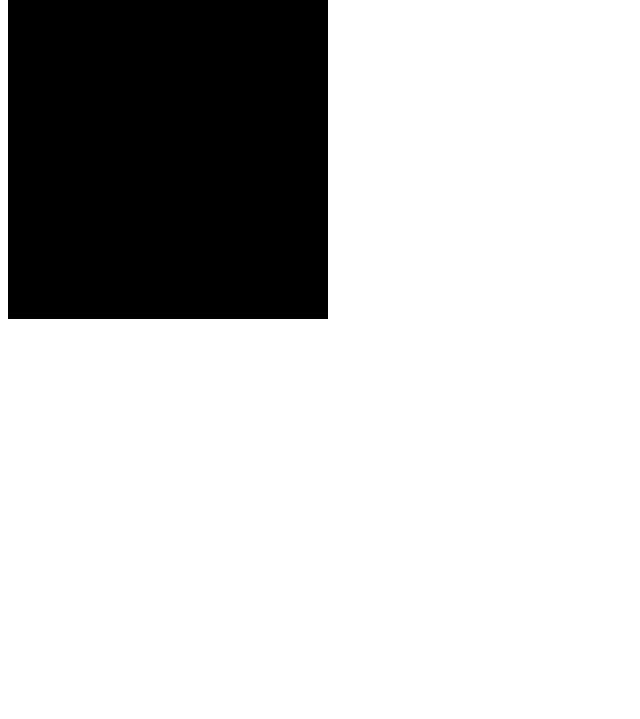
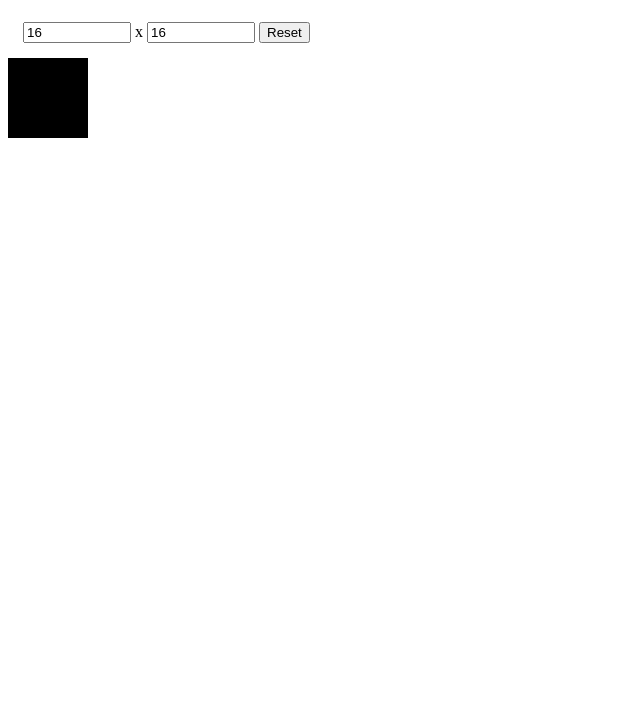
Before and after one commit to ericzundel/odin-etch-a-sketch, a plain HTML site: page index.html in a window 1280 px wide. Shown: the part 81-800 px from the top of the page, without its empty margins (0-640 px from the left). Drawn offline with Linux system fonts and the light colour scheme.

Commit message:
Added code to reize the grid
The grid can be resized.
I'm having Flex layout woes!
I am not able to get the pixels to be square
and keep the same amount of width as before
it starts.

```diff
--- a/etchasketch.js
+++ b/etchasketch.js
@@ -1,31 +1,57 @@
 console.log("Starting");
-containerElem = document.querySelector(".container");
-const NUM_ROWS = 16;
-const NUM_COLS = 16;
 
 let grid = [];
+let numRows = 16;
+let numCols = 16;
+const bodyElem = document.querySelector('body');
+const containerElem = document.querySelector('.container');
+const rowInputElem = document.querySelector('.rows');
+const columnInputElem = document.querySelector('.columns');
+const resetButtonElem = document.querySelector('.reset');
+
+rowInputElem.value = numRows;
+columnInputElem.value = numCols;
+
+resetButtonElem.addEventListener('click', (e) => {
+    numRows = Math.min(rowInputElem.value, 100);
+    numCols = Math.min(columnInputElem.value, 100);
+    buildGrid();
+    rowInputElem.value = numRows;
+    columnInputElem.value = numCols;
+});
+
+function buildGrid() {
+    // const width = window.innerWidth - bodyElem.style.paddingLeft - bodyElem.style.paddingRight;
+
+    while (containerElem.firstChild) {
+        containerElem.firstChild.remove()
+    }
 
     // build the grid of divs
-for (let row = 0; row < NUM_ROWS; row++) {
+    for (let row = 0; row < numRows; row++) {
         let rowElem = document.createElement("div");
         rowElem.className = 'row';
         let rowElemArray = [];
-    for (let col = 0; col < NUM_COLS; col++) {
+        for (let col = 0; col < numCols; col++) {
             let cellElem = createCell(row, col);
             rowElemArray.push(cellElem);
             rowElem.appendChild(cellElem);
         }
+        // rowElem.style.flexBasis = String(100/numCols) + "%"
         containerElem.appendChild(rowElem);
         grid.push(rowElemArray);
-
+    }
 }
 
 function createCell(row, col) {
-    const cellElem =  document.createElement('div');
+    const cellElem = document.createElement('div');
     cellElem.classList.add("cell")
     cellElem.classList.add(`cell-${row}-${col}`);
     cellElem.addEventListener('mouseover', (e) => {
         cellElem.style.backgroundColor = "white";
     });
+    // cellElem.style.flexBasis = 100/numCols;
     return cellElem;
 }
+
+buildGrid();
--- a/index.html
+++ b/index.html
@@ -9,12 +9,19 @@
     <script src="etchasketch.js" defer></script>
 
 </head>
+
 <body>
     <h1>Play with an Etch-a-Sketch</h1>
 
+    <div class="input-row">
+        <input class="rows">
+        x
+        <input class="columns">
+        <button class="reset">Reset</button>
+    </div>
     <div class="container">
         <!-- The grid of etchasketch cells goes here -->
     </div>
+</body>
 
-</body>
 </html>
--- a/styles.css
+++ b/styles.css
@@ -1,18 +1,48 @@
+body {
+    display:flex;
+    flex-direction: column;
+    align-items: stretch;
+}
+
+body h1 {
+    flex: 0;
+}
+
+.input-row {
+    flex: 0;
+    padding: 15px;
+}
+
 .container {
+    flex: 1;
     display: flex;
     flex-direction: column;
+    align-items: stretch;
+    justify-items: stretch;
+    width: 900px;
 }
 
 .row {
     display: flex;
-    flex: 0;
-    flex-basis: 20px;
+    flex: 1 1 5px;
 }
 
 .cell {
-    flex: 0;
-    width: 20px;
-    height: 20px;
-    flex-basis: 20px;
+    flex: 0 0  5px;
+    /*
+    flex-grow: 0;
+    flex-shrink: 0;
+    flex-basis: 10%;
+    */
+    /*width: 20px;*/
+    /*height: 20px;*/
     background-color: black;
 }
+
+.input-row .rows {
+    width: 100px;
+}
+
+.input-row .columns {
+    width: 100px
+}
```
Lines whose indentation alone changed are shown as unchanged.
